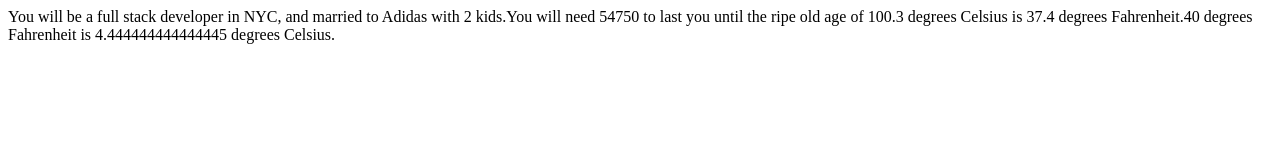
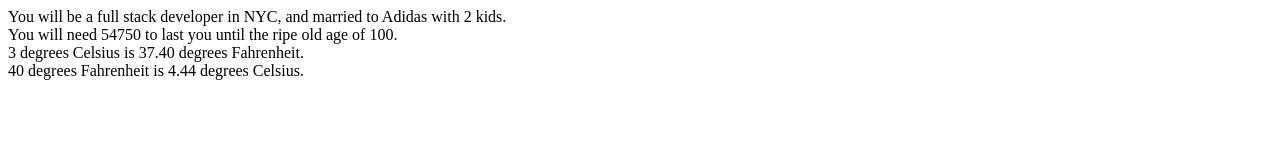
Before and after one commit to xshirl/webdev, a plain HTML site: page Homework/HWclass8/index.html in a window 1280 px wide. Drawn offline with Linux system fonts and the light colour scheme.

Commit message:
added hw8

```diff
--- a/Homework/HWclass8/index.html
+++ b/Homework/HWclass8/index.html
@@ -16,20 +16,22 @@ var job = "full stack developer";
 var city = "NYC";
 
 document.write("You will be a " + job + " in " + city + ", and married to " + partner + " with " + children + " kids.");
-
+document.write ("<br>");
 var currentAge = 25;
 var maxAge = 100;
 var amount = 2;
 var total = (maxAge - currentAge) * 365 * amount;
 
 document.write("You will need " + total + " to last you until the ripe old age of " + maxAge + ".");
-
+document.write ("<br>");
 var celsius = 3;
 var fahrenheit = celsius * 9/5 + 32;
+var fahrenheit = fahrenheit.toFixed(2);
 document.write(celsius + " degrees Celsius is " + fahrenheit + " degrees Fahrenheit.");
-
+document.write ("<br>");
 var fahrenheit2 = 40;
 var celsius2 = (fahrenheit2 - 32) * 5 / 9;
+var celsius2 = celsius2.toFixed(2);
 document.write(fahrenheit2 + " degrees Fahrenheit is " + celsius2 + " degrees Celsius." )
 </script>
 
```
Also changed, not shown: 1 other file.
